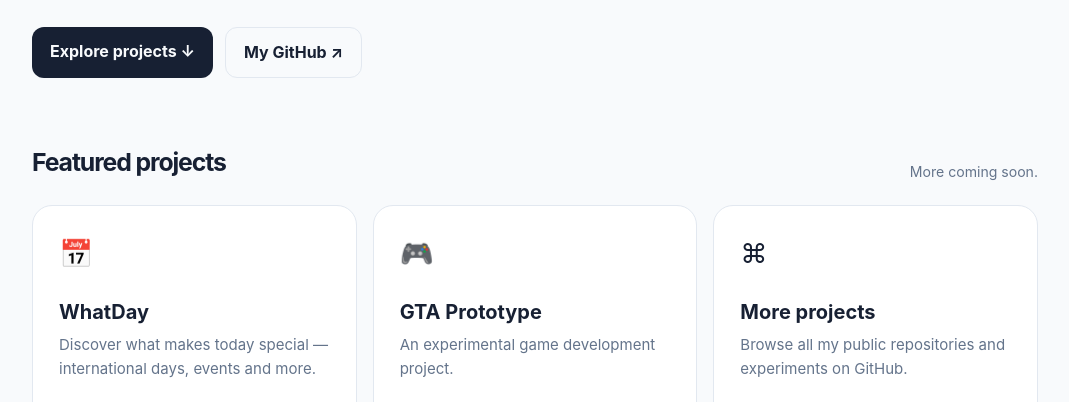
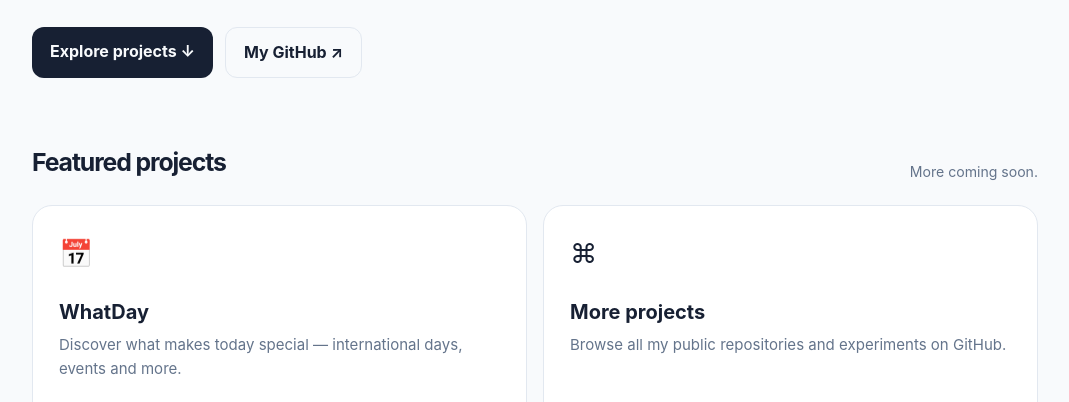
Before and after one commit to Jonathan25H2/ProjectHub, a plain HTML site: page index.html in a window 1280 px wide. Shown: the part 389-791 px from the top of the page, without its empty margins (105-1174 px from the left). Drawn offline with Linux system fonts and the light colour scheme.

Commit message:
Remove GTA Prototype from featured projects

```diff
--- a/index.html
+++ b/index.html
@@ -18,7 +18,6 @@
 <section id="projects" aria-labelledby="projects-heading"><div class="section-title"><h2 id="projects-heading">Featured projects</h2><span class="hint">More coming soon.</span></div>
 <div class="grid">
 <a class="project" href="https://jonathan25h2.github.io/WhatDay/" target="_blank" rel="noopener noreferrer"><span class="symbol" aria-hidden="true">📅</span><h3>WhatDay</h3><p>Discover what makes today special — international days, events and more.</p><span class="visit">Visit website ↗</span></a>
-<a class="project" href="https://github.com/Jonathan25H2/Initial-working-GTA-prototype" target="_blank" rel="noopener noreferrer"><span class="symbol" aria-hidden="true">🎮</span><h3>GTA Prototype</h3><p>An experimental game development project.</p><span class="visit">View repository ↗</span></a>
 <a class="project" href="https://github.com/Jonathan25H2?tab=repositories" target="_blank" rel="noopener noreferrer"><span class="symbol" aria-hidden="true">⌘</span><h3>More projects</h3><p>Browse all my public repositories and experiments on GitHub.</p><span class="visit">Explore repositories ↗</span></a>
 </div></section>
 <footer><span>© <span id="year">2026</span> ProjectHub</span><span>Built with HTML &amp; CSS · No tracking · No cookies</span></footer>
```
